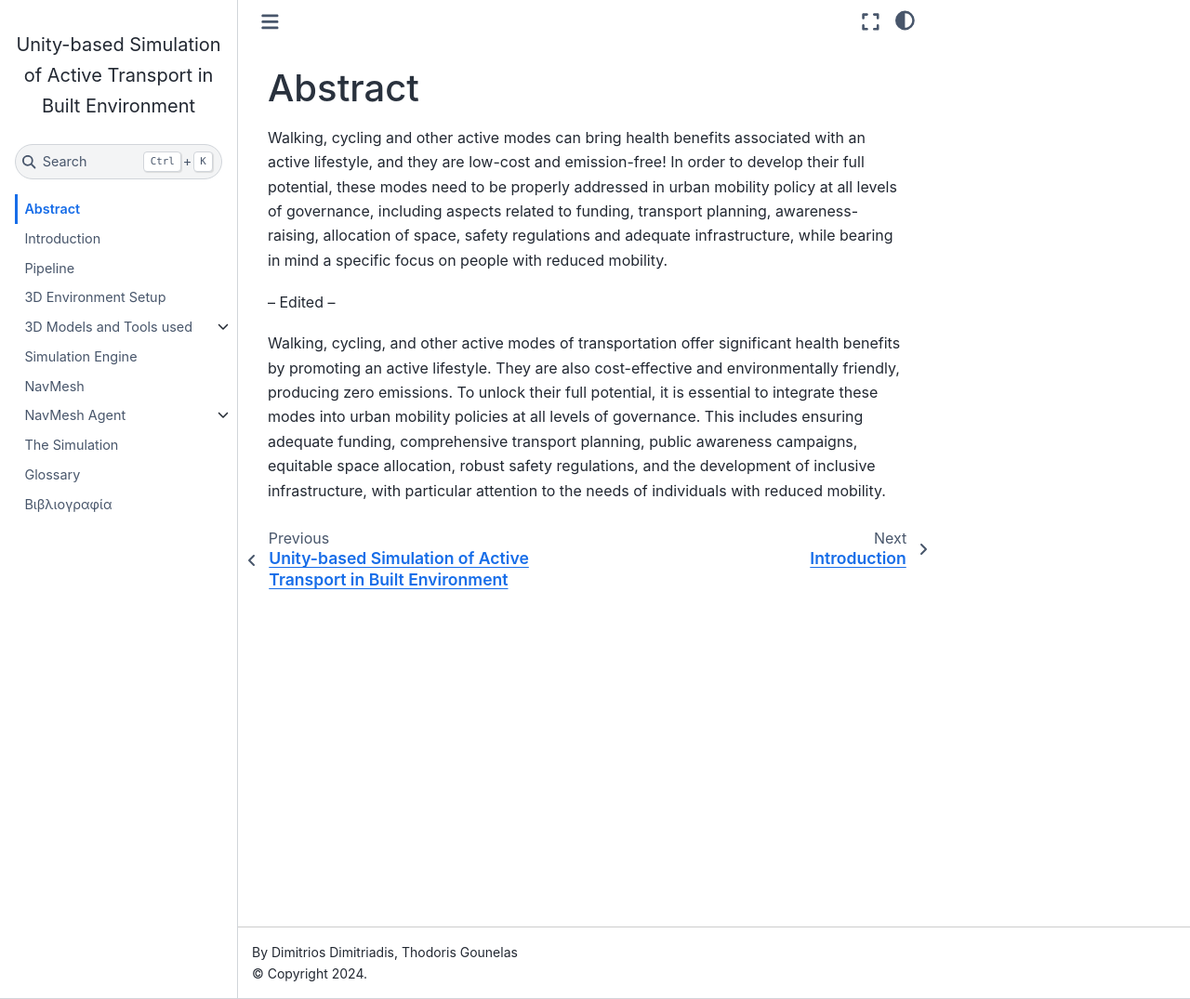
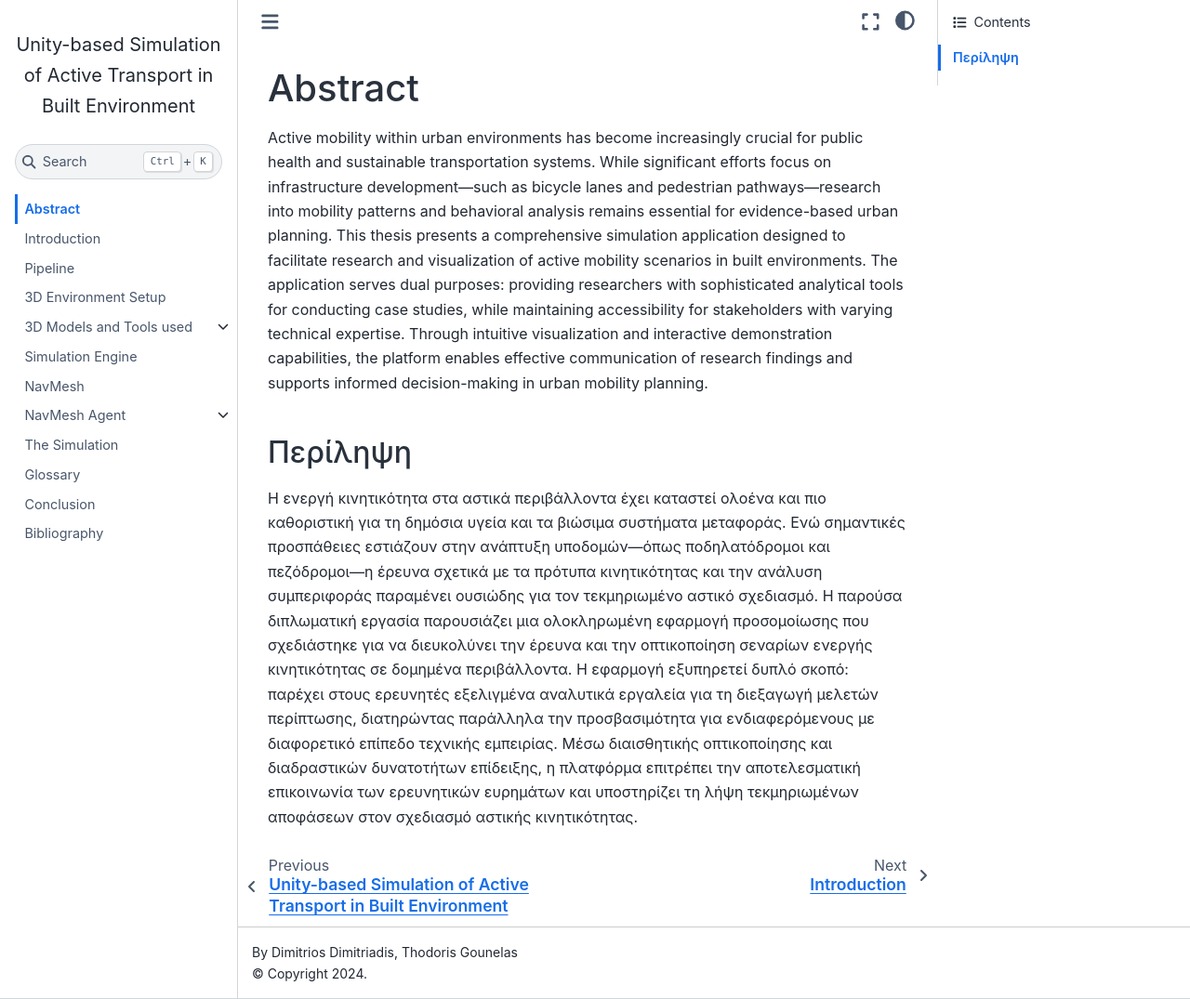
Before and after one commit to Theogoun/Thesis, a Jupyter Book: the page built from docs/Abstact.md, in a window 1280 px wide and 1075 px high. Shown: the whole window at 93% size. Built offline with Jupyter Book 1.0.4 settings and Sphinx 7.4.7 and the Sphinx Book theme 1.1.4, drawn with Linux system fonts in a browser that asks for light colours.

Commit message:
Update Abstract, add Conclusion section, and fix bibliography title

````diff
--- a/docs/Abstact.md
+++ b/docs/Abstact.md
@@ -1,7 +1,7 @@
 # Abstract
 
-Walking, cycling and other active modes can bring health benefits associated with an active lifestyle, and they are low-cost and emission-free! In order to develop their full potential, these modes need to be properly addressed in urban mobility policy at all levels of governance, including aspects related to funding, transport planning, awareness-raising, allocation of space, safety regulations and adequate infrastructure, while bearing in mind a specific focus on people with reduced mobility.
+Active mobility within urban environments has become increasingly crucial for public health and sustainable transportation systems. While significant efforts focus on infrastructure development—such as bicycle lanes and pedestrian pathways—research into mobility patterns and behavioral analysis remains essential for evidence-based urban planning. This thesis presents a comprehensive simulation application designed to facilitate research and visualization of active mobility scenarios in built environments. The application serves dual purposes: providing researchers with sophisticated analytical tools for conducting case studies, while maintaining accessibility for stakeholders with varying technical expertise. Through intuitive visualization and interactive demonstration capabilities, the platform enables effective communication of research findings and supports informed decision-making in urban mobility planning.
 
--- Edited --
+## Περίληψη
 
-Walking, cycling, and other active modes of transportation offer significant health benefits by promoting an active lifestyle. They are also cost-effective and environmentally friendly, producing zero emissions. To unlock their full potential, it is essential to integrate these modes into urban mobility policies at all levels of governance. This includes ensuring adequate funding, comprehensive transport planning, public awareness campaigns, equitable space allocation, robust safety regulations, and the development of inclusive infrastructure, with particular attention to the needs of individuals with reduced mobility.
+Η ενεργή κινητικότητα στα αστικά περιβάλλοντα έχει καταστεί ολοένα και πιο καθοριστική για τη δημόσια υγεία και τα βιώσιμα συστήματα μεταφοράς. Ενώ σημαντικές προσπάθειες εστιάζουν στην ανάπτυξη υποδομών—όπως ποδηλατόδρομοι και πεζόδρομοι—η έρευνα σχετικά με τα πρότυπα κινητικότητας και την ανάλυση συμπεριφοράς παραμένει ουσιώδης για τον τεκμηριωμένο αστικό σχεδιασμό. Η παρούσα διπλωματική εργασία παρουσιάζει μια ολοκληρωμένη εφαρμογή προσομοίωσης που σχεδιάστηκε για να διευκολύνει την έρευνα και την οπτικοποίηση σεναρίων ενεργής κινητικότητας σε δομημένα περιβάλλοντα. Η εφαρμογή εξυπηρετεί δυπλό σκοπό: παρέχει στους ερευνητές εξελιγμένα αναλυτικά εργαλεία για τη διεξαγωγή μελετών περίπτωσης, διατηρώντας παράλληλα την προσβασιμότητα για ενδιαφερόμενους με διαφορετικό επίπεδο τεχνικής εμπειρίας. Μέσω διαισθητικής οπτικοποίησης και διαδραστικών δυνατοτήτων επίδειξης, η πλατφόρμα επιτρέπει την αποτελεσματική επικοινωνία των ερευνητικών ευρημάτων και υποστηρίζει τη λήψη τεκμηριωμένων αποφάσεων στον σχεδιασμό αστικής κινητικότητας.
--- a/docs/_toc.yml
+++ b/docs/_toc.yml
@@ -23,4 +23,5 @@ chapters:
     - file: Human Agent
   - file: The Simulation
   - file: glossary
+  - file: Conclusion
   - file: bibliography
--- a/docs/bibliography.md
+++ b/docs/bibliography.md
@@ -1,4 +1,4 @@
-# Βιβλιογραφία
+# Bibliography
 
 ```{bibliography}
 :style: unsrt
````
Also changed, not shown: docs/Conclusion.md (added, +3 -0 lines).
